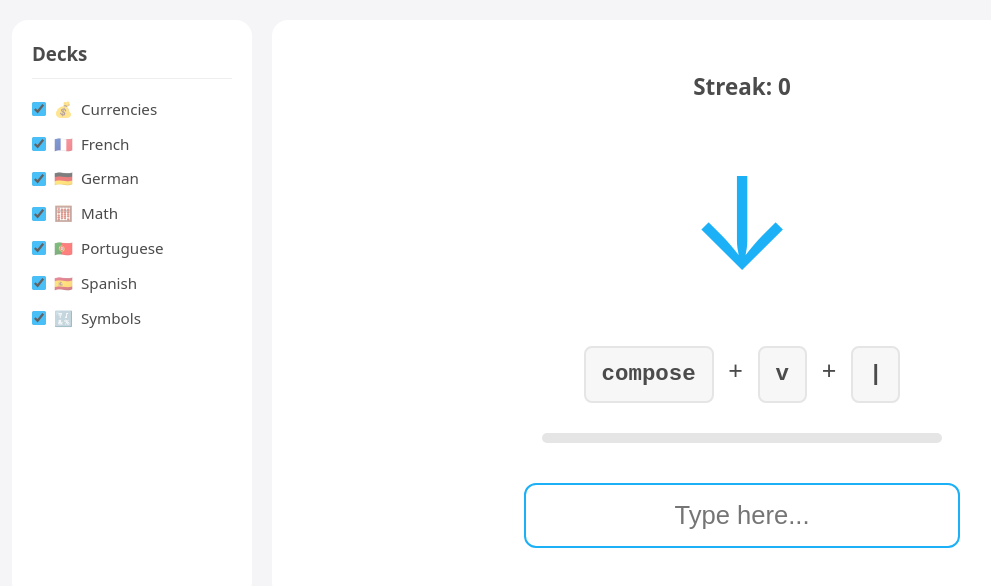
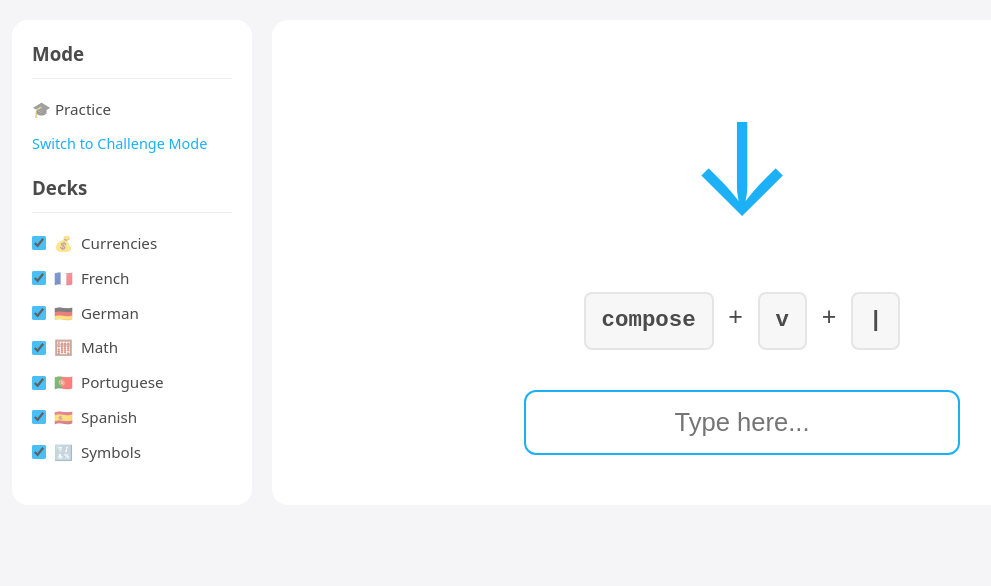
Before and after one commit to botre/compose-key-trainer, a React (Vite) app: page / in a window 1280 px wide. Shown: the top 586 px of the page, without its empty margins (28-1019 px from the left). Built offline with nearby package versions, Linux system fonts and the light colour scheme.

Commit message:
Add practice and challenge modes

```diff
--- a/src/App.tsx
+++ b/src/App.tsx
@@ -6,6 +6,8 @@ import {
   useMemo,
   Fragment,
 } from "react";
+
+type GameMode = "practice" | "challenge";
 
 const TIMER_DURATION_MS = 5000;
 
@@ -45,9 +47,9 @@ function App() {
         {character: "¡", sequence: ["!", "!"], decks: ["Symbols", "Spanish"]},
         {character: "¢", sequence: ["c", "/"], decks: ["Currencies"]},
         {character: "£", sequence: ["-", "L"], decks: ["Currencies"]},
+        {character: "£", sequence: ["-", "L"], decks: ["Currencies"]},
         {character: "¤", sequence: ["o", "x"], decks: ["Currencies"]},
         {character: "¥", sequence: ["=", "Y"], decks: ["Currencies"]},
-        {character: "¦", sequence: ["|", "|"], decks: ["Symbols"]},
         {character: "§", sequence: ["s", "o"], decks: ["Symbols"]},
         {character: "©", sequence: ["o", "c"], decks: ["Symbols"]},
         {character: "«", sequence: ["<", "<"], decks: ["Symbols", "French", "Portuguese", "Spanish"]},
@@ -133,7 +135,7 @@ function App() {
   const [currentIndex, setCurrentIndex] = useState(0);
   const [successStreak, setSuccessStreak] = useState(0);
   const [timeLeftMs, setTimeLeftMs] = useState(TIMER_DURATION_MS);
-  const [timerActive, setTimerActive] = useState(false);
+  const [gameMode, setGameMode] = useState<GameMode>("practice");
 
   const shuffleArray = (array: CharacterData[]): CharacterData[] => {
     const shuffled = [...array];
@@ -161,13 +163,15 @@ function App() {
 
   useEffect(() => {
     setTimeLeftMs(TIMER_DURATION_MS);
-    setTimerActive(true);
+
+    if (gameMode !== "challenge") {
+      return;
+    }
 
     const timerInterval = setInterval(() => {
       setTimeLeftMs((prevTime) => {
         if (prevTime <= 100) {
           clearInterval(timerInterval);
-          setTimerActive(false);
           setSuccessStreak(0);
           return 0;
         }
@@ -176,7 +180,7 @@ function App() {
     }, 100);
 
     return () => clearInterval(timerInterval);
-  }, [currentIndex, shuffledSymbols.length]);
+  }, [currentIndex, shuffledSymbols.length, gameMode]);
 
   const currentSymbol =
     shuffledSymbols.length > 0 ? shuffledSymbols[currentIndex] : symbolsList[0];
@@ -186,10 +190,6 @@ function App() {
     setUserInput(input);
 
     if (input === currentSymbol.character) {
-      if (timerActive) {
-        setSuccessStreak((prevStreak) => {
-          const newStreak = prevStreak + 1;
-
       if (successSoundRef.current) {
         successSoundRef.current.currentTime = 0;
         successSoundRef.current
@@ -197,13 +197,12 @@ function App() {
           .catch((error) => console.error("Error playing sound:", error));
       }
 
-          return newStreak;
-        });
+      if (gameMode === "challenge") {
+        setSuccessStreak((prevStreak) => prevStreak + 1);
+        setTimeLeftMs(TIMER_DURATION_MS);
       }
 
       setUserInput("");
-      setTimeLeftMs(TIMER_DURATION_MS);
-      setTimerActive(true);
       setCurrentIndex((prevIndex) => (prevIndex + 1) % shuffledSymbols.length);
     }
   };
@@ -213,6 +212,12 @@ function App() {
       ...prevEnabledDecks,
       [deckName]: !prevEnabledDecks[deckName],
     }));
+  };
+
+  const toggleGameMode = () => {
+    setGameMode((prevMode) =>
+      prevMode === "practice" ? "challenge" : "practice",
+    );
   };
 
   const formatSequence = (sequence: string[]) => (
@@ -232,6 +237,26 @@ function App() {
   return (
     <div className="app-container">
       <div className="sidebar">
+        <h3>Mode</h3>
+        <div className="mode-toggle">
+          <div className="mode-label">
+            <span className="subtle-emoji">
+              {gameMode === "practice" ? "🎓" : "🏆"}
+            </span>{" "}
+            {gameMode === "practice" ? "Practice" : "Challenge"}
+          </div>
+          <a
+            href="#"
+            onClick={(e) => {
+              e.preventDefault();
+              toggleGameMode();
+            }}
+            className="mode-switch-link"
+          >
+            Switch to {gameMode === "practice" ? "Challenge" : "Practice"} Mode
+          </a>
+        </div>
+
         <h3>Decks</h3>
         {allDecks.map((deck) => (
           <div key={deck} className="deck-option">
@@ -241,16 +266,23 @@ function App() {
                 checked={enabledDecks[deck]}
                 onChange={() => handleDeckToggle(deck)}
               />
-              <span style={{ opacity: 0.5 }}>{Decks[deck].emoji}</span>{" "}
+              <span className="subtle-emoji">{Decks[deck].emoji}</span>{" "}
               {Decks[deck].label}
             </label>
           </div>
         ))}
       </div>
       <div className="container">
+        {gameMode === "challenge" && (
           <div className="streak">Streak: {successStreak}</div>
+        )}
         <div className="character">{currentSymbol.character}</div>
-        <div className="sequence">{formatSequence(currentSymbol.sequence)}</div>
+        {gameMode === "practice" && (
+          <div className="sequence">
+            {formatSequence(currentSymbol.sequence)}
+          </div>
+        )}
+        {gameMode === "challenge" && (
           <div className="timer-bar-container">
             <div
               className="timer-bar"
@@ -260,6 +292,7 @@ function App() {
               }}
             />
           </div>
+        )}
         <input
           type="text"
           value={userInput}
--- a/src/index.css
+++ b/src/index.css
@@ -58,6 +58,36 @@ body {
   opacity: 0.8;
   cursor: pointer;
   border-radius: 3px;
+}
+
+.mode-toggle {
+  display: flex;
+  flex-direction: column;
+  margin-bottom: 20px;
+  gap: 4px;
+}
+
+.mode-label {
+  font-size: 0.95rem;
+  color: #4b4b4b;
+  margin-bottom: 8px;
+  font-weight: normal;
+}
+
+.subtle-emoji {
+  opacity: 0.5;
+}
+
+.mode-switch-link {
+  color: #1cb0f6;
+  font-size: 0.9rem;
+  text-decoration: none;
+  transition: color 0.2s ease;
+}
+
+.mode-switch-link:hover {
+  color: #0c96d9;
+  text-decoration: underline;
 }
 
 .container {
```
Lines whose indentation alone changed are shown as unchanged.
